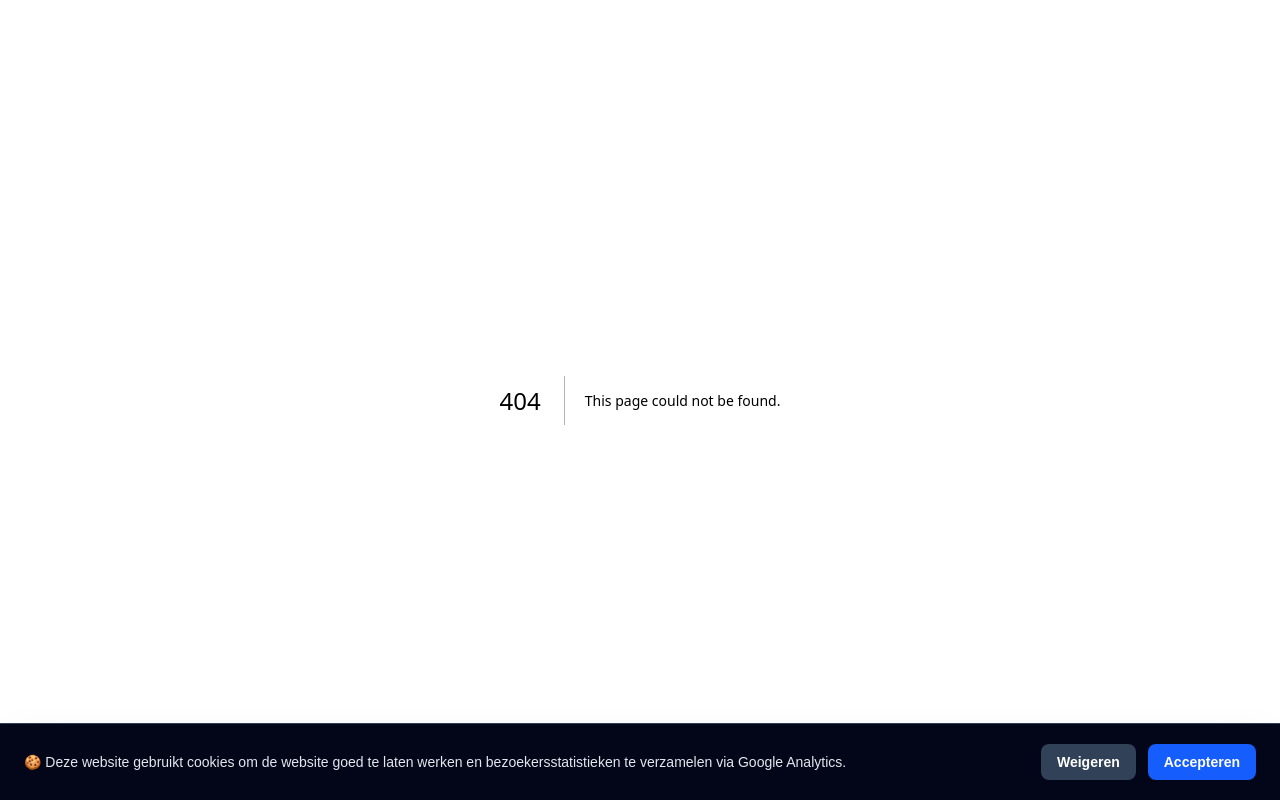
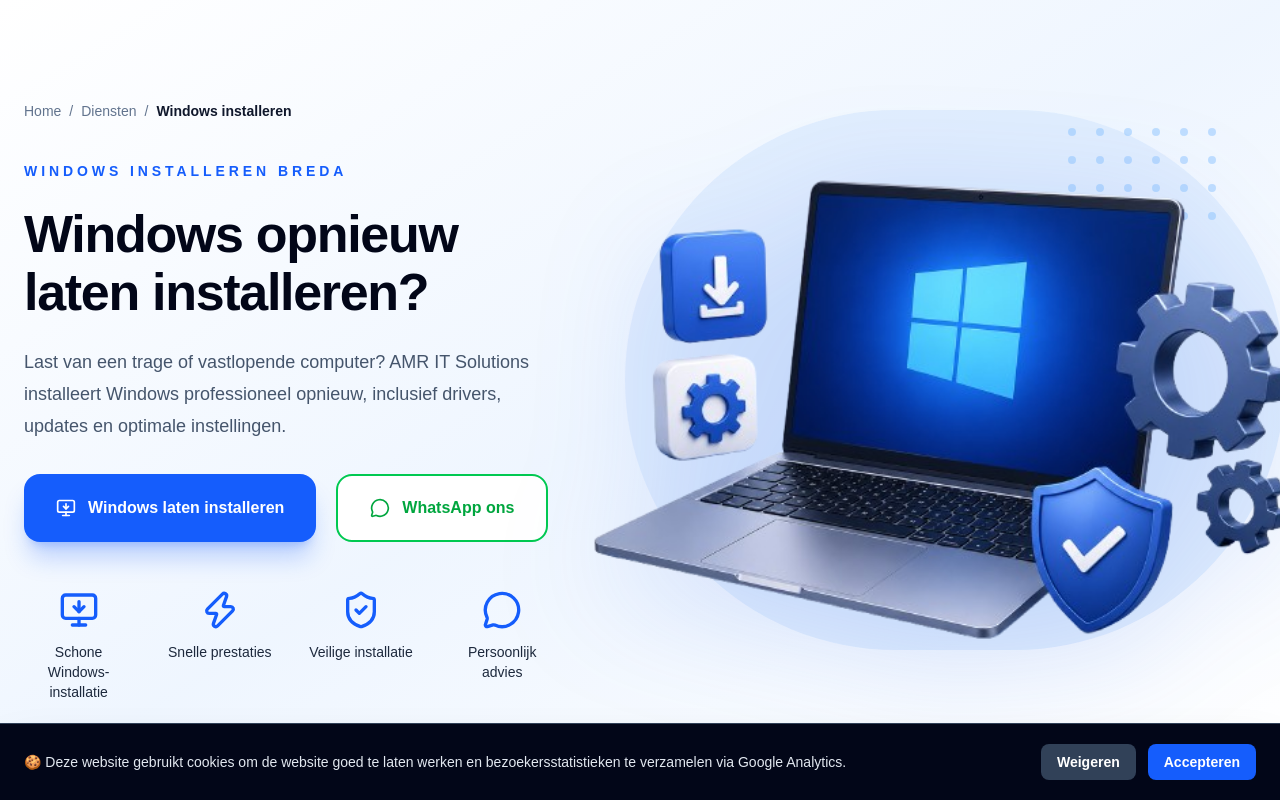
Before and after one commit to amritsolutions/amr-it-solutions, a Next.js app: page /windows-installeren in a window 1280 px wide. Before the commit this address had no page. Shown: the top 800 px of the page. Built offline with nearby package versions, Linux system fonts and the light colour scheme.

Commit message:
windows installeren

```diff
--- /dev/null
+++ b/app/windows-installeren/page.tsx
@@ -0,0 +1,40 @@
+import type { Metadata } from "next";
+import WindowsHero from "@/components/WindowsHero";
+
+export const metadata: Metadata = {
+  title:
+    "Windows installeren Breda | Windows 11 & 10 | AMR IT Solutions",
+
+  description:
+    "Windows opnieuw laten installeren in Breda? AMR IT Solutions installeert Windows professioneel, inclusief drivers, updates en optimale instellingen.",
+
+  alternates: {
+    canonical: "https://www.amritsolutions.nl/windows-installeren",
+  },
+
+  openGraph: {
+    title: "Windows installeren Breda | AMR IT Solutions",
+
+    description:
+      "Professionele Windows-installatie in Breda, inclusief drivers, updates en optimale instellingen.",
+
+    url: "https://www.amritsolutions.nl/windows-installeren",
+
+    images: [
+      {
+        url: "/images/windows-hero.png",
+        width: 1200,
+        height: 630,
+        alt: "Windows installeren Breda",
+      },
+    ],
+  },
+};
+
+export default function WindowsInstallerenPage() {
+  return (
+    <main className="min-h-screen bg-white">
+      <WindowsHero />
+    </main>
+  );
+}
--- a/components/LaptopCTA.tsx
+++ b/components/LaptopCTA.tsx
@@ -27,7 +27,7 @@ export default function LaptopCTA() {
 
           <a
             href="/#contact"
-            className="rounded-2xl border-2 border-white px-8 py-4 font-bold text-white transition-all duration-300 hover:bg-green hover:text-blue-600"
+            className="rounded-2xl border-2 border-white px-8 py-4 font-bold text-white transition-all duration-300 hover:bg-white hover:text-blue-600"
           >
             WhatsApp
           </a>
--- /dev/null
+++ b/components/WindowsHero.tsx
@@ -0,0 +1,107 @@
+import Image from "next/image";
+import Breadcrumb from "@/components/Breadcrumb";
+import {
+  MonitorDown,
+  Zap,
+  ShieldCheck,
+  MessageCircle,
+} from "lucide-react";
+
+const benefits = [
+  {
+    Icon: MonitorDown,
+    text: "Schone Windows-installatie",
+  },
+  {
+    Icon: Zap,
+    text: "Snelle prestaties",
+  },
+  {
+    Icon: ShieldCheck,
+    text: "Veilige installatie",
+  },
+  {
+    Icon: MessageCircle,
+    text: "Persoonlijk advies",
+  },
+];
+
+export default function WindowsHero() {
+  return (
+    <section className="relative overflow-hidden bg-gradient-to-br from-white via-blue-50 to-white">
+      <div className="mx-auto grid min-h-[720px] max-w-7xl items-center gap-12 px-6 py-20 lg:grid-cols-[0.9fr_1.1fr]">
+        {/* Linkerkant */}
+        <div className="relative z-20">
+          <Breadcrumb current="Windows installeren" />
+
+          <p className="mt-10 text-sm font-extrabold uppercase tracking-[0.28em] text-blue-600">
+            Windows installeren Breda
+          </p>
+
+          <h1 className="mt-6 max-w-3xl text-4xl font-extrabold leading-[1.12] tracking-tight text-slate-950 sm:text-5xl lg:text-[52px]">
+            Windows opnieuw laten installeren?
+          </h1>
+
+          <p className="mt-6 max-w-xl text-lg leading-8 text-slate-600">
+            Last van een trage of vastlopende computer? AMR IT Solutions
+            installeert Windows professioneel opnieuw, inclusief drivers,
+            updates en optimale instellingen.
+          </p>
+
+          <div className="mt-8 flex flex-wrap gap-5">
+            <a
+              href="/#contact"
+              className="inline-flex items-center gap-3 rounded-2xl bg-blue-600 px-8 py-5 font-bold text-white shadow-xl shadow-blue-600/25 transition-all duration-300 hover:-translate-y-1 hover:bg-blue-700"
+            >
+              <MonitorDown className="h-5 w-5" />
+              Windows laten installeren
+            </a>
+
+            <a
+              href="/#contact"
+              className="inline-flex items-center gap-3 rounded-2xl border-2 border-green-500 bg-white px-8 py-5 font-bold text-green-600 transition-all duration-300 hover:-translate-y-1 hover:shadow-lg"
+            >
+              <MessageCircle className="h-5 w-5" />
+              WhatsApp ons
+            </a>
+          </div>
+
+          <div className="mt-12 grid max-w-2xl grid-cols-2 gap-8 sm:grid-cols-4">
+            {benefits.map(({ Icon, text }) => (
+              <div key={text} className="text-center text-slate-800">
+                <Icon className="mx-auto mb-3 h-10 w-10 text-blue-600" />
+
+                <p className="text-sm font-medium leading-5">
+                  {text}
+                </p>
+              </div>
+            ))}
+          </div>
+        </div>
+
+        {/* Rechterkant */}
+        <div className="relative mt-10 min-h-[280px] lg:mt-0 lg:min-h-[610px]">
+          <div className="absolute left-1/2 top-8 h-[340px] w-[340px] -translate-x-1/2 rounded-full bg-blue-100/70 lg:left-[20px] lg:top-[30px] lg:h-[540px] lg:w-[660px] lg:translate-x-0" />
+
+          <div className="absolute right-10 top-12 z-10 hidden grid-cols-6 gap-5 opacity-50 lg:grid">
+            {Array.from({ length: 24 }).map((_, index) => (
+              <span
+                key={index}
+                className="h-2 w-2 rounded-full bg-blue-300"
+              />
+            ))}
+          </div>
+
+          <Image
+            src="/images/windows-hero.png"
+            alt="Windows opnieuw laten installeren in Breda"
+            width={900}
+            height={680}
+            priority
+            className="relative z-20 mx-auto w-full max-w-[560px] object-contain drop-shadow-[0_25px_60px_rgba(37,99,235,0.18)] transition duration-500 hover:scale-[1.02] lg:w-[110%] lg:max-w-none lg:-translate-x-6"
+          />
+        </div>
+      </div>
+    </section>
+  );
+}
```
Also changed, not shown: public/images/windows-hero.png (added).
